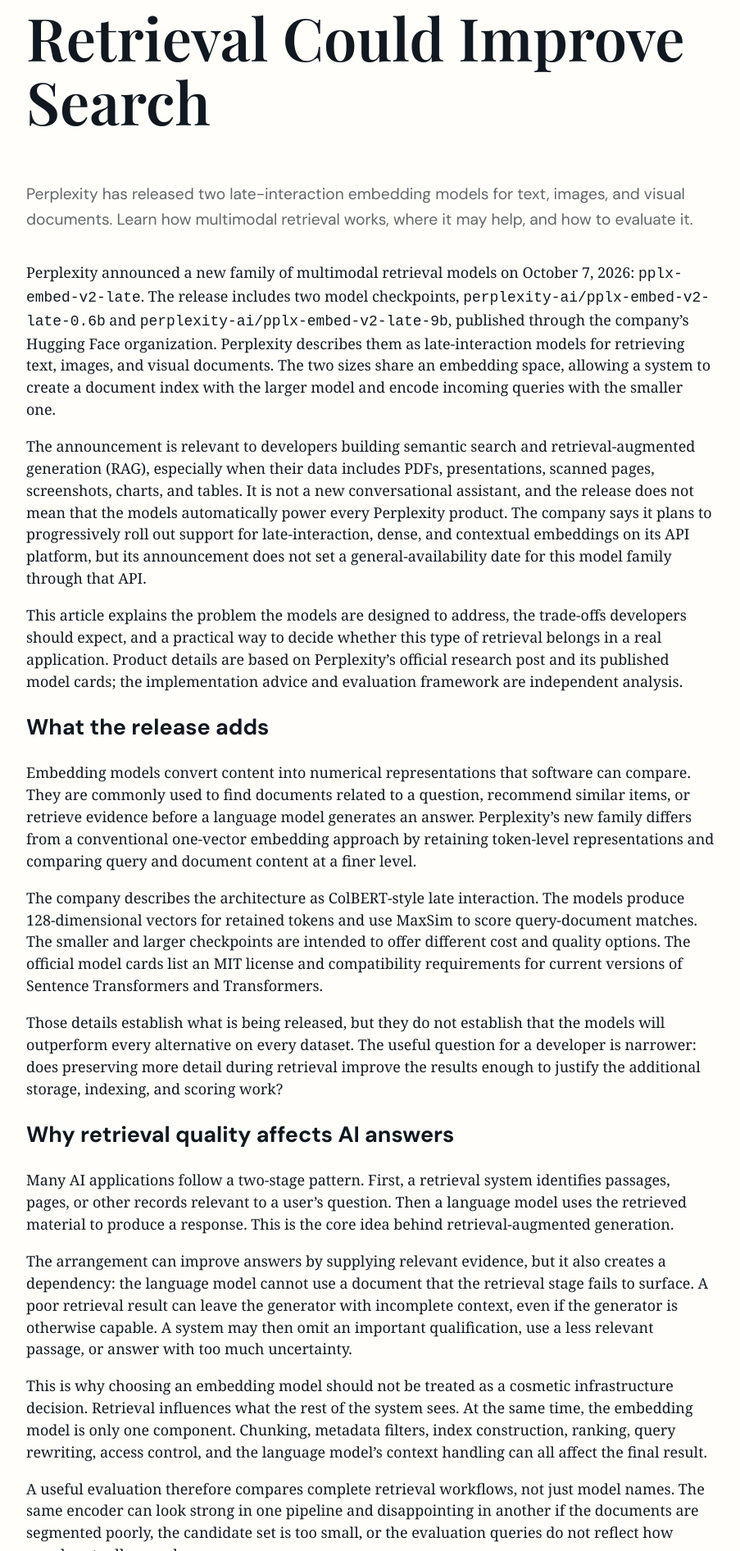
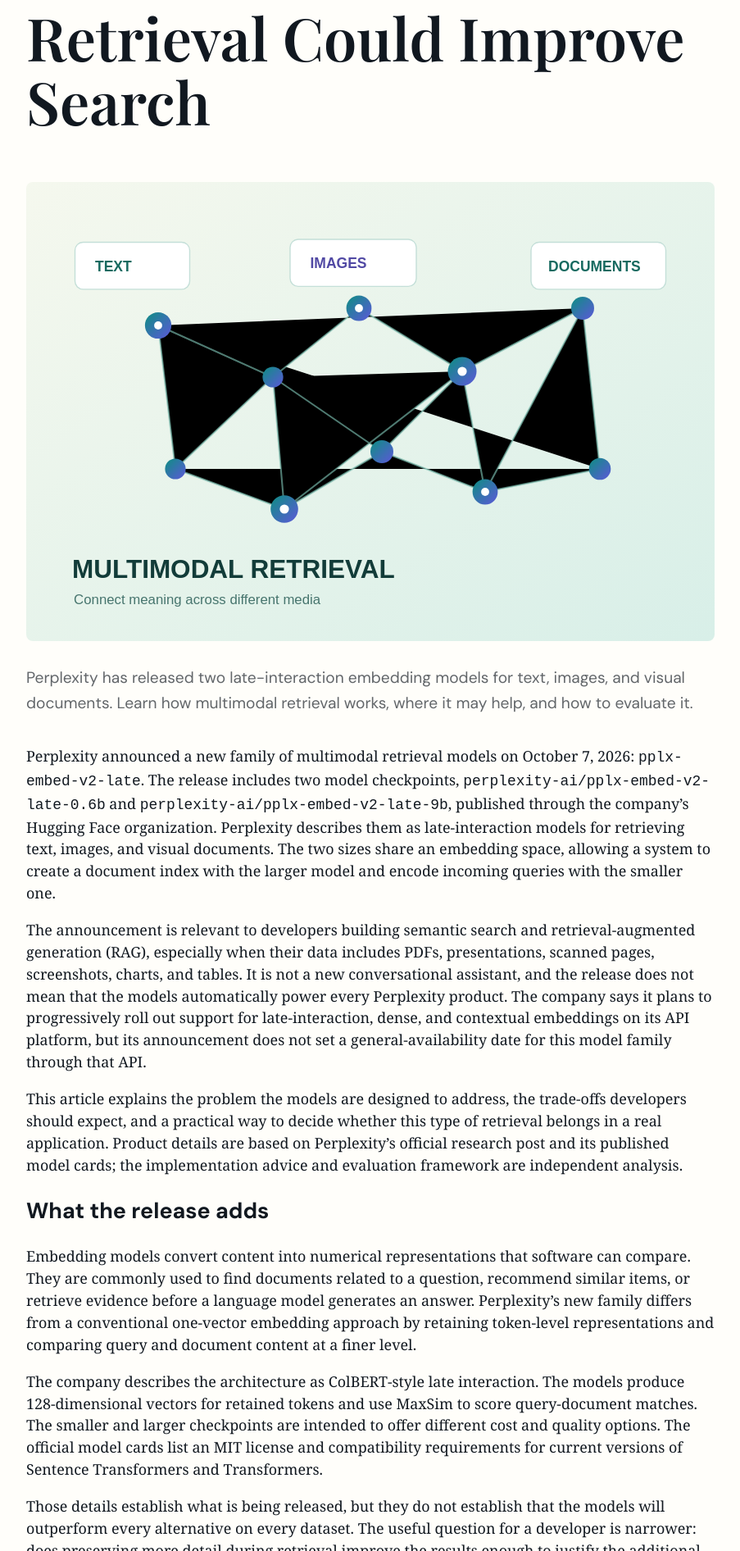
Before and after one commit to todaysnewsai/ChatGPTScope, a Jekyll site: the page built from _posts/2026-10-09-perplexity-multimodal-embeddings-late-interaction.md, in a window 1280 px wide. Shown: the part 559-2451 px from the top of the page at 82% size, without its empty margins (188-1091 px from the left). Built offline with Jekyll 4.4.1, drawn with Linux system fonts in a browser that asks for light colours.

Commit message:
Add unique article artwork

```diff
--- a/_posts/2026-10-09-perplexity-multimodal-embeddings-late-interaction.md
+++ b/_posts/2026-10-09-perplexity-multimodal-embeddings-late-interaction.md
@@ -6,6 +6,7 @@
 description: Perplexity has released two late-interaction embedding
   models for text, images, and visual documents. Learn how multimodal
   retrieval works, where it may help, and how to evaluate it.
+image: "/assets/images/perplexity-multimodal-embeddings.svg"
 layout: post
 tags:
 - Perplexity
```
